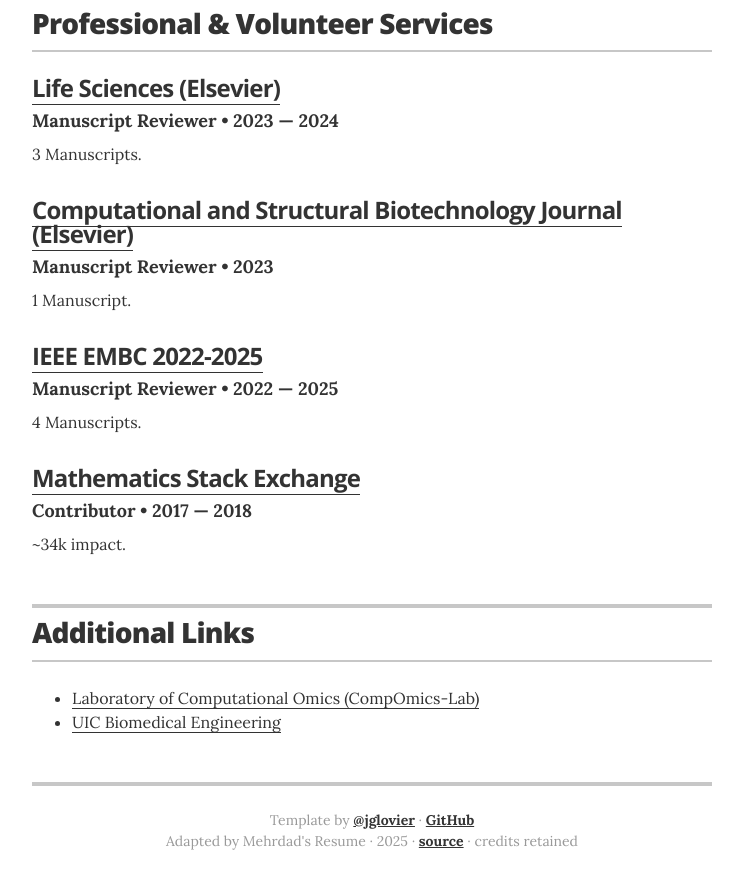
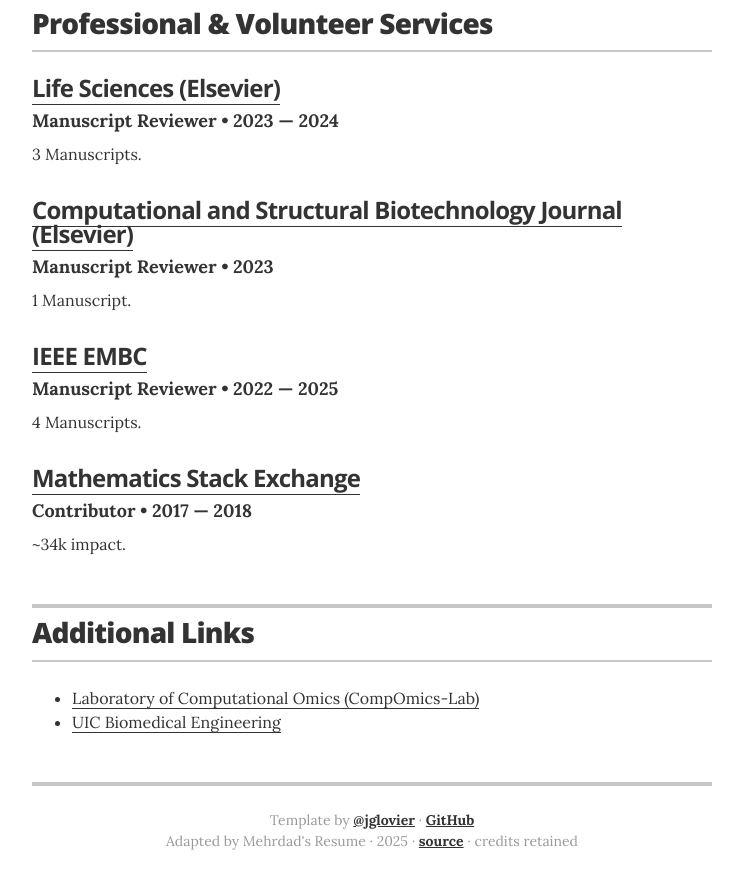
Before and after one commit to zandigohar/zandigohar.github.io, a Jekyll site: the page built from index.md, in a window 1280 px wide and 900 px high, scrolled down 4623 px. Shown: the top 889 px of the window, without its empty margins (268-1011 px from the left). Built offline with Jekyll 4.4.1, drawn with Linux system fonts in a browser that asks for light colours.

Commit message:
Update associations.yml

```diff
--- a/_data/associations.yml
+++ b/_data/associations.yml
@@ -13,7 +13,7 @@
   url: https://www.sciencedirect.com/journal/computational-and-structural-biotechnology-journal
   summary: 1 Manuscript.
 
-- organization: IEEE EMBC 2022-2025
+- organization: IEEE EMBC
   role: Manuscript Reviewer
   year: 2022 &mdash; 2025
   url: https://embc.embs.org/
```
